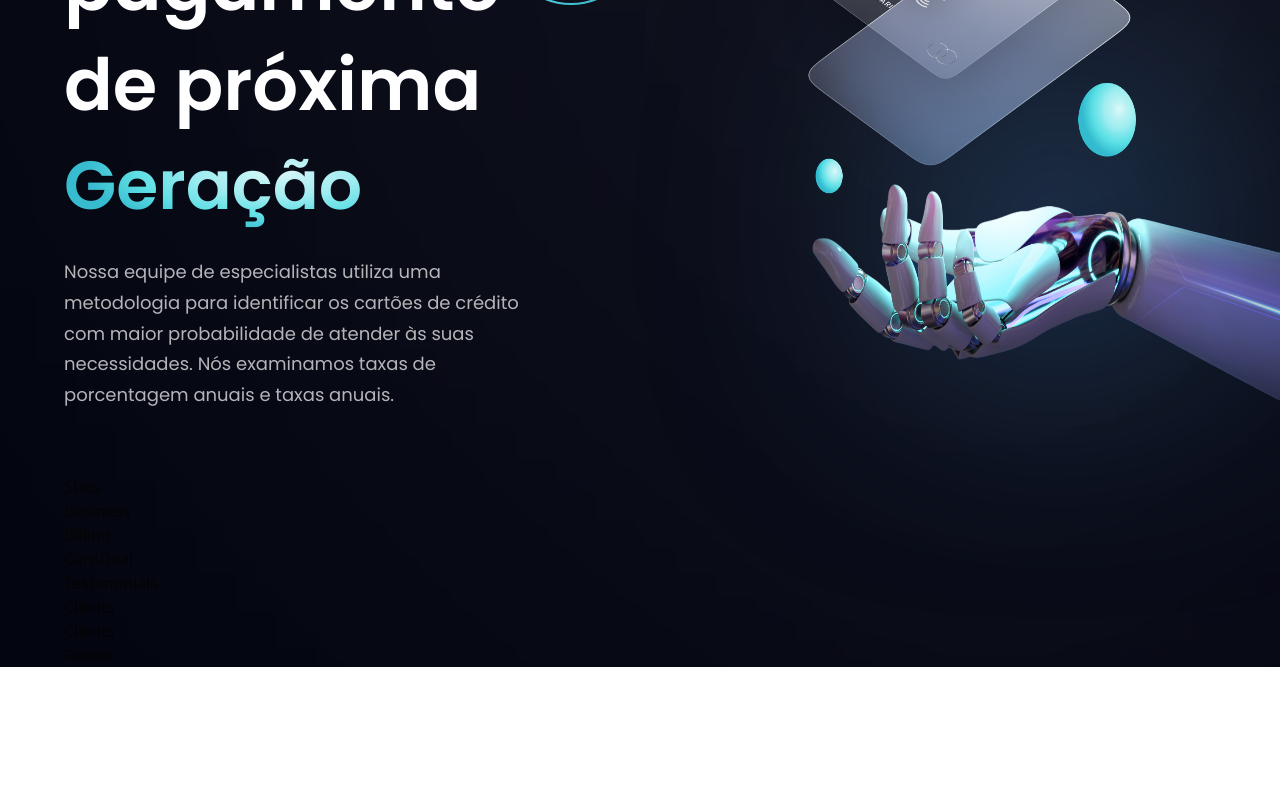
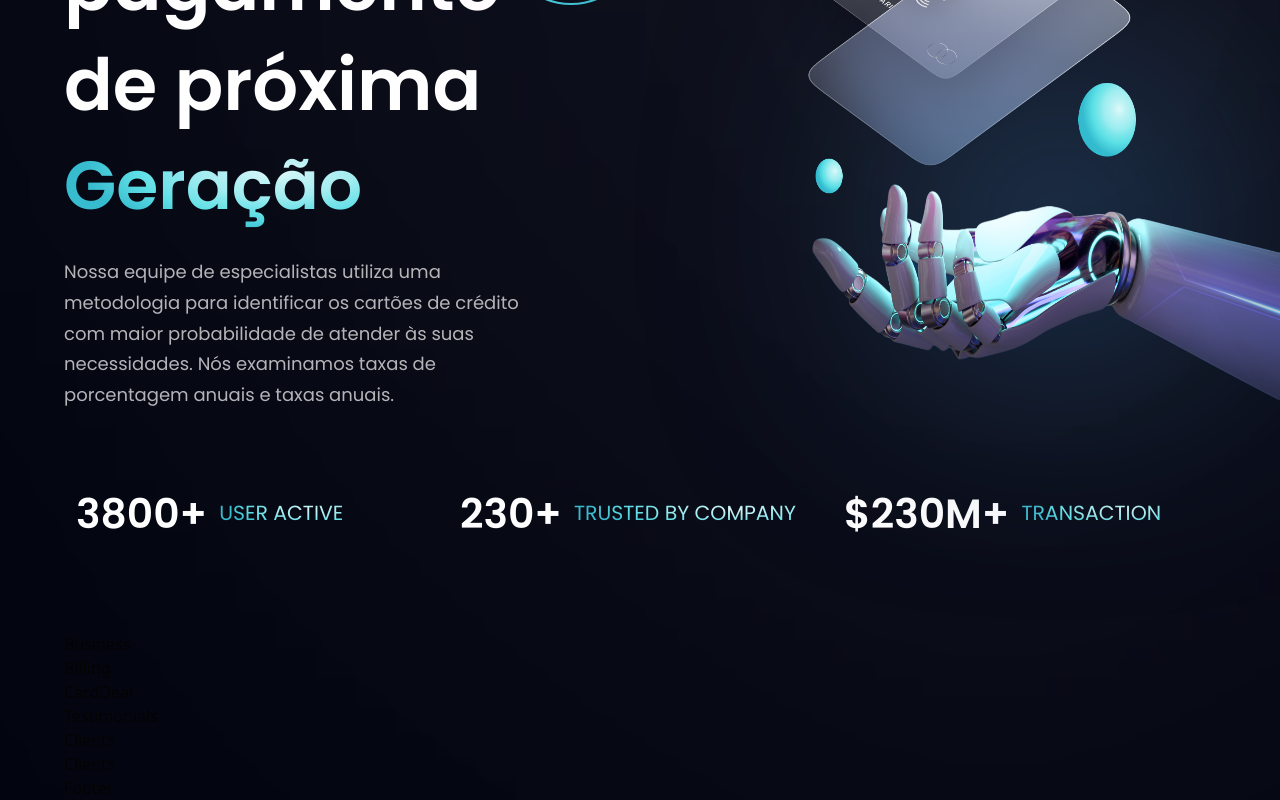
Before and after one commit to paulosrlj/BankUi, a React (Vite) app: page / in a window 1280 px wide. Shown: the part 463-1263 px from the top of the page. Before the commit the page ends 1130 px from the top, so only its background shows below. Built offline with nearby package versions, Linux system fonts and the light colour scheme.

Commit message:
feat: add Stats Component

```diff
--- a/src/components/Stats.tsx
+++ b/src/components/Stats.tsx
@@ -1,9 +1,26 @@
-import React from 'react'
+import { stats } from "../constants";
+import styles from "../style";
 
 function Stats() {
   return (
-    <div>Stats</div>
-  )
+    <section
+      className={`${styles.flexCenter} flex-row flex-wrap sm:mb-20 mb-6`}
+    >
+      {stats.map((stat) => (
+        <div
+          key={stat.id}
+          className={`flex-1 flex justify-start items-center flex-row m-3`}
+        >
+          <h4 className="font-poppins font-semibold xs:text-[40.89px] text-[30.89px] xs:leading-[53.16px] leading-[43.16px] text-white">
+            {stat.value}
+          </h4>
+          <p className="font-poppins font-normal xs:text-[20.45px] text-[15.45px] xs:leading-[26.58px] leading-[21.58px] text-gradient uppercase ml-3">
+            {stat.title}
+          </p>
+        </div>
+      ))}
+    </section>
+  );
 }
 
-export default Stats
+export default Stats;
```
